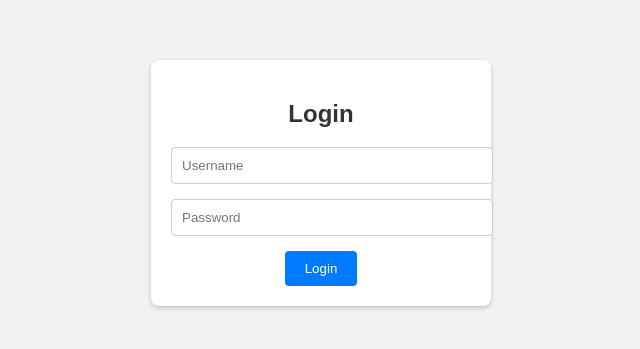
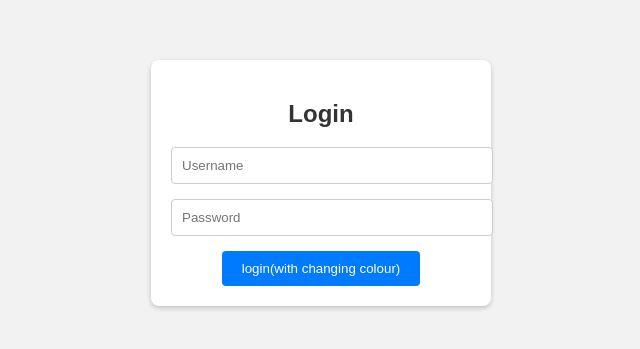
Before and after one commit to ArunRGS/822720104006-Arun_R, a plain HTML site: page index.html in a window 1280 px wide. Shown: the part 217-566 px from the top of the page, without its empty margins (319-959 px from the left). Drawn offline with Linux system fonts and the light colour scheme.

Commit message:
Update index.html

```diff
--- a/index.html
+++ b/index.html
@@ -62,7 +62,7 @@
             <div class="form-group">
                 <input type="password" id="password" placeholder="Password" required>
             </div>
-            <button class="login-button" type="submit">Login</button>
+            <button class="login-button" type="submit">login(with changing colour)</button>
         </form>
     </div>
 
```
